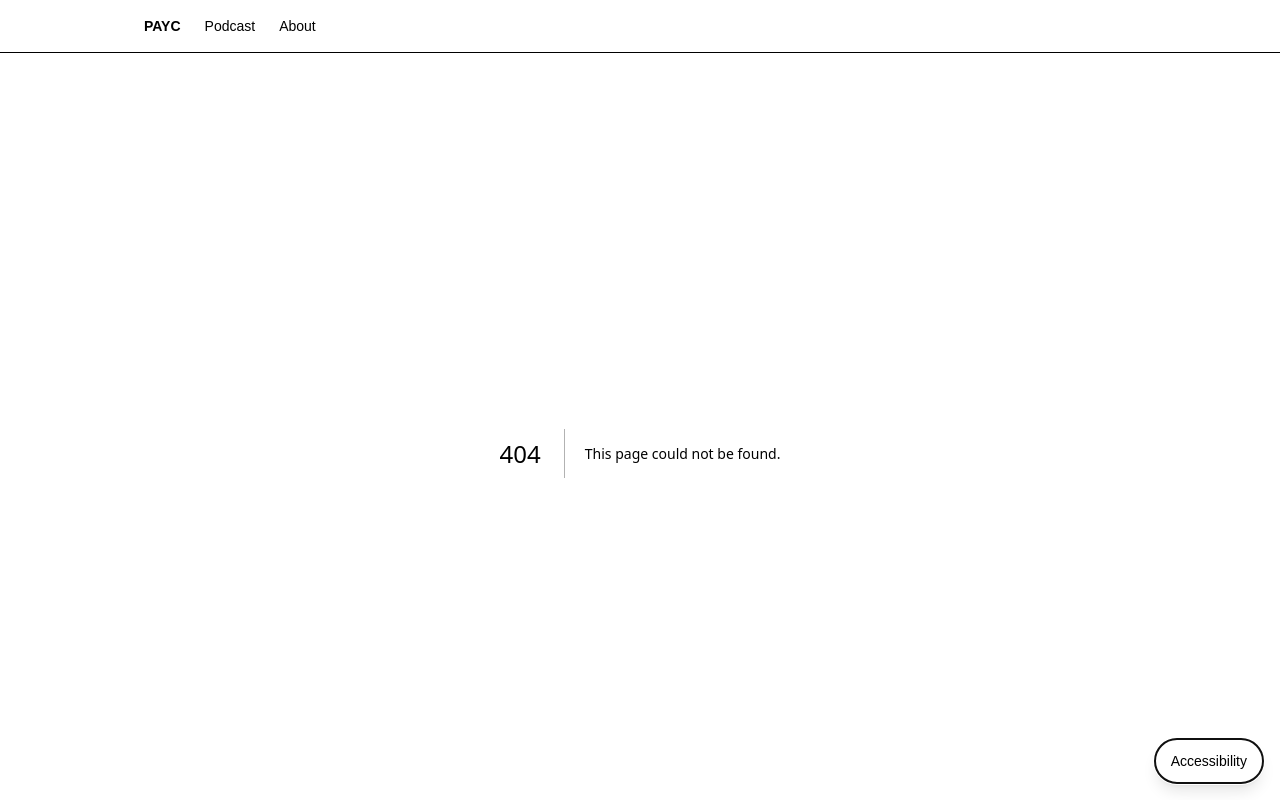
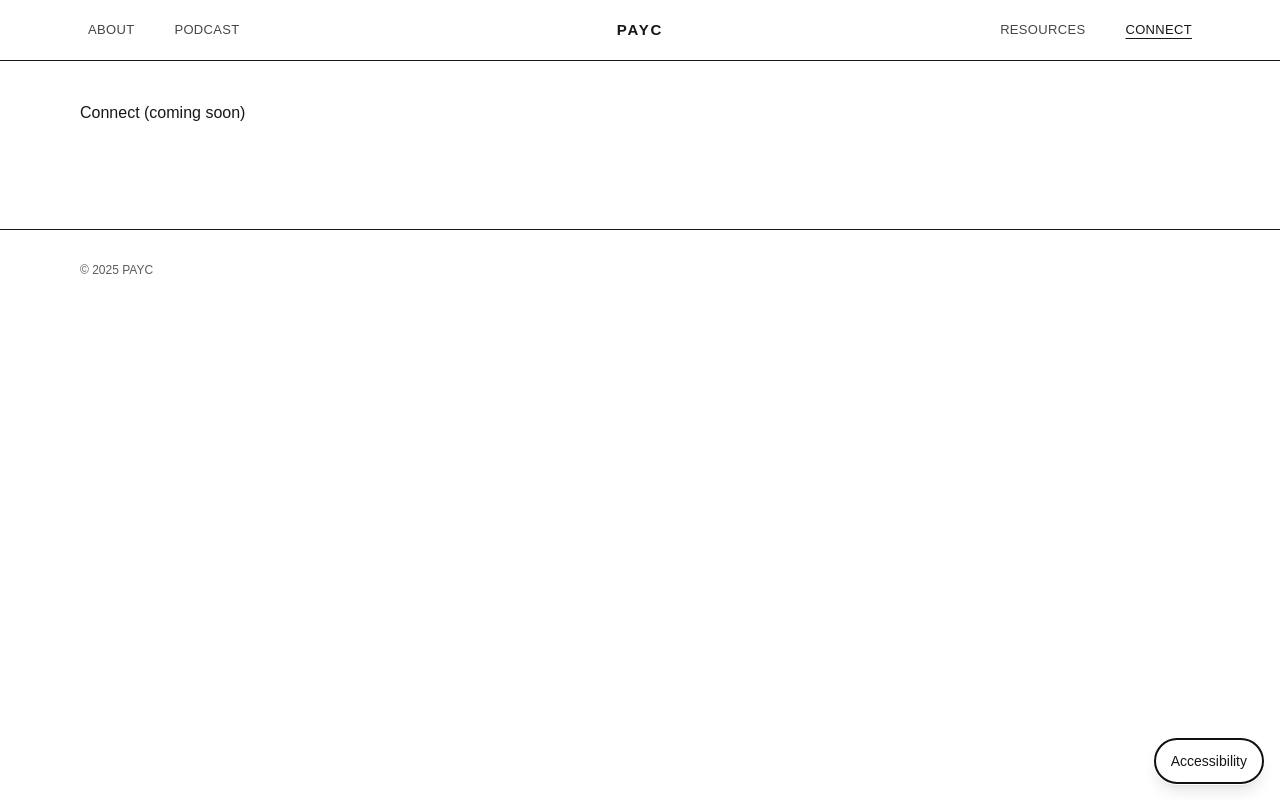
Before and after one commit to mau-mau0/payc-website, a Next.js app in the folder payc-site/: page /connect in a window 1280 px wide. Before the commit this address had no page. Shown: the top 800 px of the page. Built offline with nearby package versions, Linux system fonts and the light colour scheme.

Commit message:
create Header

```diff
--- /dev/null
+++ b/payc-site/src/app/connect/page.tsx
@@ -0,0 +1,3 @@
+export default function ConnectPage() {
+    return <main className="mx-auto max-w-6xl px-4 py-10">Connect (coming soon)</main>
+  }
--- a/payc-site/src/app/layout.tsx
+++ b/payc-site/src/app/layout.tsx
@@ -1,25 +1,21 @@
 import './globals.css'
-import Link from 'next/link'
 import { A11yProvider } from '@/components/a11y/A11yProvider'
 import AccessibilityWidget from '@/components/a11y/AccessibilityWidget'
+import Header from '@/components/Header'
 
 export default function RootLayout({ children }: { children: React.ReactNode }) {
   return (
     <html lang="en">
-      <body className="min-h-screen bg-white text-neutral-900 dark:bg-neutral-950 dark:text-neutral-50">
+      <body className="min-h-screen bg-[var(--background)] text-[var(--foreground)]">
         <A11yProvider>
-          <header className="border-b">
-            <nav className="mx-auto flex max-w-5xl items-center gap-6 px-4 py-4 text-sm">
-              <Link href="/" className="font-semibold">PAYC</Link>
-              <Link href="/podcast">Podcast</Link>
-              <Link href="/about">About</Link>
-            </nav>
-          </header>
+          <Header />
 
-          {children}
+          <main>{children}</main>
 
           <footer className="mt-16 border-t">
-            <div className="mx-auto max-w-5xl px-4 py-8 text-xs opacity-70">© {new Date().getFullYear()} PAYC</div>
+            <div className="mx-auto max-w-6xl px-4 py-8 text-xs opacity-70">
+              © {new Date().getFullYear()} PAYC
+            </div>
           </footer>
 
           <AccessibilityWidget />
--- /dev/null
+++ b/payc-site/src/app/resources/page.tsx
@@ -0,0 +1,3 @@
+export default function ResourcesPage() {
+    return <main className="mx-auto max-w-6xl px-4 py-10">Resources (coming soon)</main>
+  }
--- /dev/null
+++ b/payc-site/src/components/Header.tsx
@@ -0,0 +1,73 @@
+'use client'
+
+import Link from 'next/link'
+import { usePathname } from 'next/navigation'
+import { clsx } from 'clsx'
+
+function NavLink({
+  href,
+  children,
+  align = 'left',
+}: {
+  href: string
+  children: React.ReactNode
+  align?: 'left' | 'right'
+}) {
+  const pathname = usePathname()
+  const active = pathname === href
+  return (
+    <Link
+      href={href}
+      className={clsx(
+        'px-2 py-1 text-[13px] tracking-wide uppercase',
+        'hover:opacity-100 focus-visible:outline-none focus-visible:ring-2 focus-visible:ring-offset-2 focus-visible:ring-black/40 dark:focus-visible:ring-white/40',
+        align === 'left' ? 'opacity-80 hover:opacity-100' : 'opacity-80 hover:opacity-100',
+        active && 'opacity-100 underline underline-offset-4'
+      )}
+    >
+      {children}
+    </Link>
+  )
+}
+
+export default function Header() {
+  return (
+    <header
+      className={clsx(
+        'sticky top-0 z-40 border-b',
+        'bg-[var(--background)]/90 backdrop-blur supports-[backdrop-filter]:bg-[color:var(--background)/0.85]'
+      )}
+      role="banner"
+    >
+      {/* three-column layout: left / center / right */}
+      <div className="mx-auto grid max-w-6xl grid-cols-3 items-center px-4 py-4">
+        {/* left group */}
+        <nav aria-label="Primary" className="flex items-center gap-6">
+          <NavLink href="/about">About</NavLink>
+          <NavLink href="/podcast">Podcast</NavLink>
+        </nav>
+
+        {/* center brand */}
+        <div className="flex items-center justify-center">
+          <Link
+            href="/"
+            className="font-extrabold tracking-[0.12em] text-[15px] leading-none uppercase"
+            aria-label="PAYC home"
+          >
+            PAYC
+          </Link>
+        </div>
+
+        {/* right group */}
+        <nav aria-label="Utility" className="flex items-center justify-end gap-6">
+          <NavLink href="/resources" align="right">
+            Resources
+          </NavLink>
+          <NavLink href="/connect" align="right">
+            Connect
+          </NavLink>
+        </nav>
+      </div>
+    </header>
+  )
+}
```
